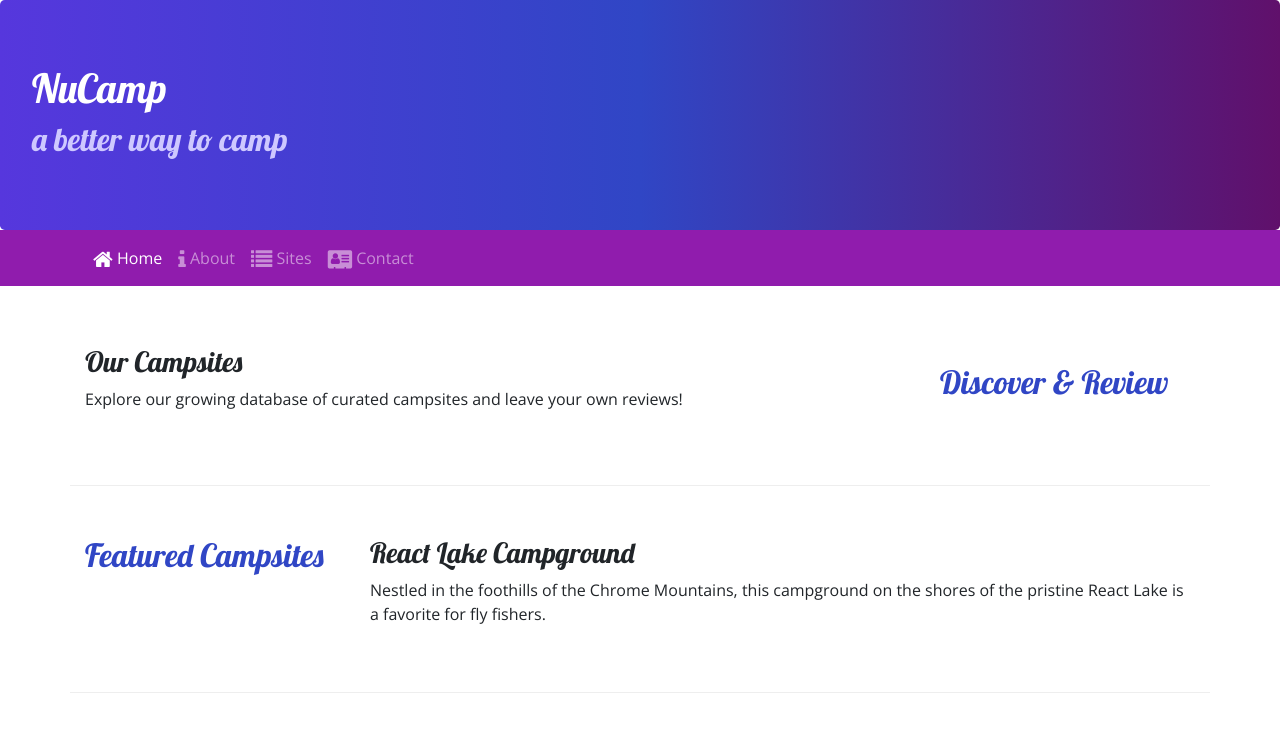
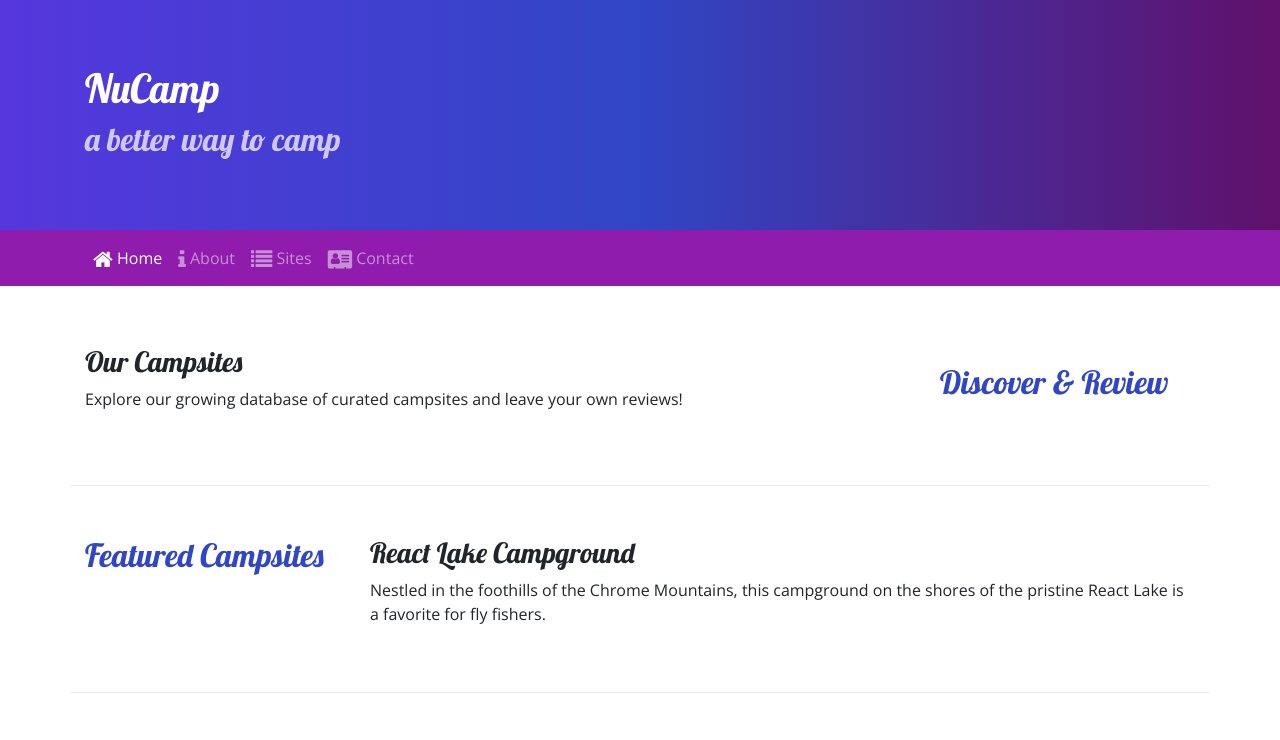
Before and after one commit to rein21st/git-test, a website: page index.html in a window 1280 px wide. Shown: the top 740 px of the page. Drawn offline with nearby package versions, Linux system fonts and the light colour scheme.

Commit message:
correct alignment title issue

```diff
--- a/index.html
+++ b/index.html
@@ -13,13 +13,14 @@
      <link rel="stylesheet" href="node_modules/font-awesome/css/font-awesome.min.css" />
      <link rel="stylesheet" href="https://fonts.googleapis.com/css?family=Lobster|Open+Sans" />
      <link rel="stylesheet" href="css/styles.css" />
+
      <title>NuCamp: A Better Way To Camp</title>
 </head>
 
 <body>
 
-        <header class="jumbotron jumbotron-fluid>
-            <div class="container>
+    <header class="jumbotron jumbotron-fluid">
+        <div class="container">
             <div class="row">
                 <div class="col">
                     <h1>NuCamp</h1>
```
Also changed, not shown: aboutus.html (+1 -0 lines). Lines whose indentation alone changed are shown as unchanged.
